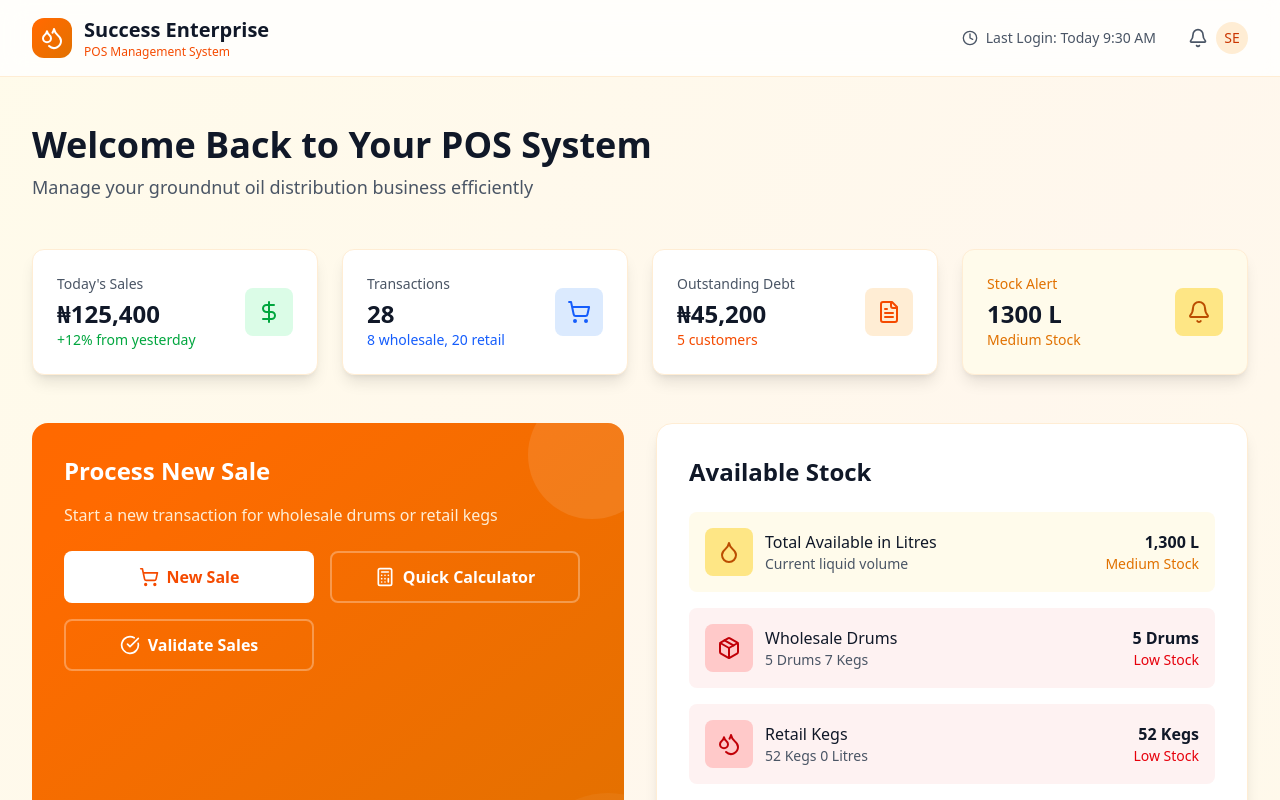
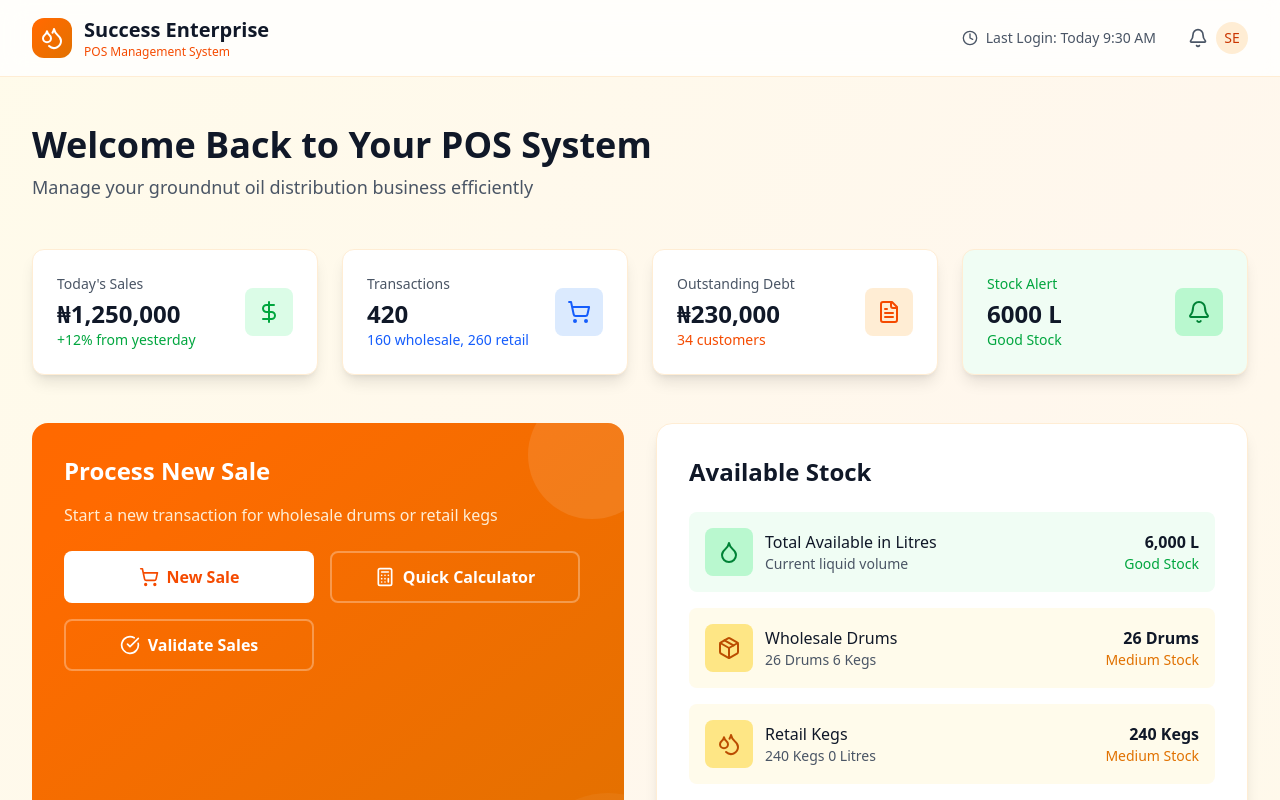
Before and after one commit to Ademic2022/pos-webapp, a Next.js app: page / in a window 1280 px wide. Shown: the top 800 px of the page. Built offline with nearby package versions, Linux system fonts and the light colour scheme.

Commit message:
Refactor stock data structure and update related components to use createdAt timestamp

```diff
--- a/src/app/stock/page.tsx
+++ b/src/app/stock/page.tsx
@@ -11,22 +11,15 @@ import {
   Calendar,
   Download,
   Settings,
-  CheckCircle,
-  AlertTriangle,
 } from "lucide-react";
 import Link from "next/link";
-import { stockData } from "@/data/stock";
-import { DeliveryHistory, StockStatus } from "@/interfaces/interface";
+import { dashboardStat } from "@/data/stock";
+import { DeliveryHistory } from "@/interfaces/interface";
 import { loggedInUser } from "@/data/user";
-import {
-  getFillColor,
-  getFillDetails,
-  getLatestStock,
-  getTotalAvailableStock,
-} from "@/utils/utils";
+import { getFillColor, getFillDetails } from "@/utils/utils";
 
 const ManageStock: React.FC = () => {
-  const stock = getLatestStock(stockData);
+  const stock = dashboardStat.stockData;
 
   const [currentStock, setCurrentStock] = useState<number>(
     stock?.totalAvailableStock ?? 0
@@ -43,10 +36,7 @@ const ManageStock: React.FC = () => {
   const [isSubmitting, setIsSubmitting] = useState<boolean>(false);
 
   // Mock delivery history
-  const [deliveryHistory, setDeliveryHistory] = useState(stockData);
-
-  // Calculate derived measurements
-  const totalAvailableStock = getTotalAvailableStock(stockData);
+  const [deliveryHistory, setDeliveryHistory] = useState([stock]);
 
   const {
     totalDrums,
@@ -54,22 +44,8 @@ const ManageStock: React.FC = () => {
     remainingKegs,
     remainingLitres,
     fillPercentage,
+    totalAvailableStock,
   } = getFillDetails();
-
-  // Determine stock status
-  const getStockStatus = (): StockStatus => {
-    if (fillPercentage >= 80)
-      return { status: "Excellent", color: "emerald", icon: CheckCircle };
-    if (fillPercentage >= 60)
-      return { status: "Good", color: "green", icon: CheckCircle };
-    if (fillPercentage >= 40)
-      return { status: "Moderate", color: "yellow", icon: AlertTriangle };
-    if (fillPercentage >= 20)
-      return { status: "Low", color: "orange", icon: AlertTriangle };
-    return { status: "Critical", color: "red", icon: AlertTriangle };
-  };
-
-  const stockStatus = getStockStatus();
 
   // Handle stock addition
   const handleAddStock = async () => {
@@ -79,10 +55,8 @@ const ManageStock: React.FC = () => {
     }
 
     const amount = parseFloat(deliveryAmount);
-    if (amount <= 0 || amount > totalAvailableStock) {
-      alert(
-        `Please enter a valid amount between 1 and ${totalAvailableStock} litres`
-      );
+    if (amount <= 0 || amount > currentStock) {
+      alert(`Please enter a valid amount between 1 and ${currentStock} litres`);
       return;
     }
 
@@ -96,8 +70,7 @@ const ManageStock: React.FC = () => {
       id: deliveryHistory.length + 1,
       amount,
       supplier: selectedSupplier,
-      date: deliveryDate,
-      timestamp: new Date(),
+      createdAt: new Date(),
       availableStock: currentStock + amount,
       totalAvailableStock: currentStock + amount, // This could be adjusted based on actual stock sold
       soldStock: 0,
@@ -292,7 +265,7 @@ const ManageStock: React.FC = () => {
                   Main Storage Tank
                 </h3>
                 <p className="text-lg text-gray-600">
-                  {currentStock}L / {stock?.soldStock ?? 0}L
+                  {totalAvailableStock}L / {stock?.soldStock ?? 0}L
                 </p>
               </div>
               <div className="w-16 h-16 bg-blue-100 rounded-xl flex items-center justify-center">
@@ -332,12 +305,11 @@ const ManageStock: React.FC = () => {
                   Available Capacity (L)
                 </div>
               </div>
-              <div className="text-center p-4 bg-emerald-50 rounded-lg">
-                <span
-                  className={`px-4 py-2 bg-${stockStatus.color}-100 text-${stockStatus.color}-700 rounded-full text-sm font-medium`}
-                >
-                  {stockStatus.status.toUpperCase()} LEVEL
-                </span>
+              <div className="text-center p-4 bg-green-50 rounded-lg">
+                <div className="text-xl font-bold text-green-600 mb-1">
+                  {stock.soldStock.toLocaleString()}
+                </div>
+                <div className="text-sm text-gray-600">Sold Capacity (L)</div>
               </div>
             </div>
           </div>
@@ -462,14 +434,14 @@ const ManageStock: React.FC = () => {
                             +{delivery.amount.toLocaleString()}L
                           </span>
                           <span className="text-sm text-gray-500">
-                            {delivery.timestamp.toLocaleDateString()}
+                            {delivery.createdAt.toLocaleDateString()}
                           </span>
                         </div>
                         <p className="text-sm text-gray-600 mb-1">
                           {delivery.supplier}
                         </p>
                         <p className="text-xs text-gray-500">
-                          {delivery.timestamp.toLocaleTimeString()}
+                          {delivery.createdAt.toLocaleTimeString()}
                         </p>
                       </div>
                     ))}
--- a/src/components/home/home.tsx
+++ b/src/components/home/home.tsx
@@ -18,6 +18,7 @@ import StockDisplay from "@/utils/stock";
 import CalculatorModal from "@/utils/calculator";
 import { getFillDetails, getStockStatus } from "@/utils/utils";
 import { colorMap } from "@/data/constants";
+import { dashboardStat } from "@/data/stock";
 
 const Home = () => {
   const [showCalculator, setShowCalculator] = React.useState(false);
@@ -86,7 +87,9 @@ const Home = () => {
                   <p className="text-sm text-gray-600 mb-1">
                     Today&apos;s Sales
                   </p>
-                  <p className="text-2xl font-bold text-gray-900">₦125,400</p>
+                  <p className="text-2xl font-bold text-gray-900">
+                    ₦{dashboardStat.totalSales.toLocaleString()}
+                  </p>
                   <p className="text-sm text-green-600">+12% from yesterday</p>
                 </div>
                 <div className="w-12 h-12 bg-green-100 rounded-lg flex items-center justify-center">
@@ -99,9 +102,13 @@ const Home = () => {
               <div className="flex items-center justify-between">
                 <div>
                   <p className="text-sm text-gray-600 mb-1">Transactions</p>
-                  <p className="text-2xl font-bold text-gray-900">28</p>
+                  <p className="text-2xl font-bold text-gray-900">
+                    {dashboardStat.transaction.totalTransactionCount.toLocaleString()}
+                  </p>
                   <p className="text-sm text-blue-600">
-                    8 wholesale, 20 retail
+                    {dashboardStat.transaction.wholeSales.toLocaleString()}{" "}
+                    wholesale,{" "}
+                    {dashboardStat.transaction.retails.toLocaleString()} retail
                   </p>
                 </div>
                 <div className="w-12 h-12 bg-blue-100 rounded-lg flex items-center justify-center">
@@ -114,8 +121,13 @@ const Home = () => {
               <div className="flex items-center justify-between">
                 <div>
                   <p className="text-sm text-gray-600 mb-1">Outstanding Debt</p>
-                  <p className="text-2xl font-bold text-gray-900">₦45,200</p>
-                  <p className="text-sm text-orange-600">5 customers</p>
+                  <p className="text-2xl font-bold text-gray-900">
+                    ₦{dashboardStat.outstandingDebts.debtValue.toLocaleString()}
+                  </p>
+                  <p className="text-sm text-orange-600">
+                    {dashboardStat.outstandingDebts.customerCount.toLocaleString()}{" "}
+                    customers
+                  </p>
                 </div>
                 <div className="w-12 h-12 bg-orange-100 rounded-lg flex items-center justify-center">
                   <FileText className="w-6 h-6 text-orange-600" />
--- a/src/components/reports/validationReport.tsx
+++ b/src/components/reports/validationReport.tsx
@@ -10,8 +10,8 @@ import {
 } from "lucide-react";
 import { MeterReading } from "@/types/types";
 import { generateMockData } from "@/data/sales";
-import { calculateStats, getLatestStock, isDateInRange } from "@/utils/utils";
-import { stockData } from "@/data/stock";
+import { calculateStats, isDateInRange } from "@/utils/utils";
+import { dashboardStat } from "@/data/stock";
 
 const MeterReadingReports = () => {
   const [mockReadings] = useState<MeterReading[]>(generateMockData());
@@ -22,7 +22,7 @@ const MeterReadingReports = () => {
   const [startDate, setStartDate] = useState<string>("");
   const [endDate, setEndDate] = useState<string>("");
 
-  const latestStock = getLatestStock(stockData);
+  const latestStock = dashboardStat.stockData;
 
   useEffect(() => {
     let filtered = mockReadings;
@@ -43,7 +43,7 @@ const MeterReadingReports = () => {
         isDateInRange(reading.date || reading.date, start, end)
       );
     } else if (dateFilterType === "since_restock" && latestStock) {
-      const restockDate = new Date(latestStock.date);
+      const restockDate = new Date(latestStock.createdAt);
       const today = new Date();
       today.setHours(23, 59, 59, 999);
 
@@ -223,11 +223,12 @@ const MeterReadingReports = () => {
               <div className="bg-blue-50 border border-blue-200 rounded-lg p-3">
                 <p className="text-sm text-blue-800">
                   <span className="font-semibold">Last Restock Date:</span>{" "}
-                  {new Date(latestStock.date).toLocaleDateString()}
+                  {new Date(latestStock.createdAt).toLocaleDateString()}
                 </p>
                 <p className="text-xs text-blue-600 mt-1">
                   Showing readings from{" "}
-                  {new Date(latestStock.date).toLocaleDateString()} to today
+                  {new Date(latestStock.createdAt).toLocaleDateString()} to
+                  today
                 </p>
               </div>
             </div>
--- a/src/data/stock.ts
+++ b/src/data/stock.ts
@@ -1,28 +1,4 @@
-import { DeliveryHistory } from "@/interfaces/interface";
-import { MeterReading } from "@/types/types";
-
-export const stockData: DeliveryHistory[] = [
-    {
-      id: 1,
-      amount: 1500,
-      supplier: "Premium Oil Suppliers Ltd",
-      date: "2025-05-30",
-      timestamp: new Date("2024-05-30T10:30:00"),
-      availableStock: 1550, // Example available stock after this delivery
-      totalAvailableStock: 1425, // Total available stock after this delivery, this value change as stock is sold
-      soldStock: 125, // Example sold stock after this delivery
-    },
-    {
-      id: 2,
-      amount: 1050,
-      supplier: "Golden Harvest Oil Co.",
-      date: "2024-05-28",
-      timestamp: new Date("2024-05-28T14:15:00"),
-      availableStock: 1200, // Example available stock after this delivery
-      totalAvailableStock : 50, // Total available stock after this delivery, this value change as stock is sold
-      soldStock: 1150, // Example sold stock after this delivery
-    },
-  ]
+import { DashboardStats, MeterReading } from "@/types/types";
 
 export const dailyMeterReading: MeterReading = {
     id: "1",
@@ -34,3 +10,29 @@ export const dailyMeterReading: MeterReading = {
     status: "valid",
     operator: "John Doe",
 }
+
+
+export const dashboardStat: DashboardStats = {
+  totalSales: 1250000,
+  transaction: {
+    totalTransactionCount: 420,
+    wholeSales: 160,
+    retails: 260,
+  },
+  outstandingDebts: {
+    debtValue: 230000,
+    customerCount: 34,
+  },
+  stockData: {
+    id: 101,
+    amount: 9200, // litres delivered
+    supplier: "Global Oil Ltd",
+    createdAt: new Date("2025-06-01T08:30:00Z"),
+    availableStock: 9500,
+    totalAvailableStock: 6000,
+    soldStock: 3500,
+  },
+  totalLitres: 47500,
+  totalCustomers: 182,
+  totalDeliveries: 67,
+};
--- a/src/interfaces/interface.ts
+++ b/src/interfaces/interface.ts
@@ -70,8 +70,7 @@ export interface DeliveryHistory {
   id: number;
   amount: number;
   supplier: string;
-  date: string;
-  timestamp: Date;
+  createdAt: Date
   availableStock: number;
   totalAvailableStock: number;
   soldStock: number;
--- a/src/utils/utils.ts
+++ b/src/utils/utils.ts
@@ -1,5 +1,5 @@
 import { DRUM_CAPACITY, KEG_CAPACITY, STOCK_THRESHOLDS } from "@/data/constants";
-import { stockData } from "@/data/stock";
+import { dashboardStat } from "@/data/stock";
 import { DeliveryHistory } from "@/interfaces/interface";
 import { MeterReading, Stats, StockStatus } from "@/types/types";
 
@@ -7,7 +7,7 @@ export const getLatestAvailableStock = (stockData: DeliveryHistory[]): number =>
   if (!Array.isArray(stockData) || stockData.length === 0) return 0;
 
   const latestStock = stockData.reduce((latest, current) =>
-    current.timestamp.getTime() > latest.timestamp.getTime() ? current : latest
+    current.createdAt.getTime() > latest.createdAt.getTime() ? current : latest
   );
 
   return latestStock.totalAvailableStock;
@@ -18,7 +18,7 @@ export const getLatestStock = (stockData: DeliveryHistory[]): DeliveryHistory |
     if (!Array.isArray(stockData) || stockData.length === 0) return null;
 
     return stockData.reduce((latest, current) =>
-      current.timestamp.getTime() > latest.timestamp.getTime() ? current : latest
+      current.createdAt.getTime() > latest.createdAt.getTime() ? current : latest
     );
   };
 
@@ -27,7 +27,7 @@ export const getTotalAvailableStock = (stockData: DeliveryHistory[]): number =>
     if (!Array.isArray(stockData) || stockData.length === 0) return 0;
 
     const latestStock = stockData.reduce((latest, current) =>
-      current.timestamp.getTime() > latest.timestamp.getTime() ? current : latest
+      current.createdAt.getTime() > latest.createdAt.getTime() ? current : latest
     );
 
     return latestStock.totalAvailableStock - latestStock.soldStock;
@@ -35,8 +35,8 @@ export const getTotalAvailableStock = (stockData: DeliveryHistory[]): number =>
 
 
 export const getFillDetails = () => {
-    const stock = getLatestStock(stockData);
-    const totalAvailableStock = (stock?.totalAvailableStock ?? 0) - (stock?.soldStock ?? 0);
+    const stock = dashboardStat.stockData;
+    const totalAvailableStock = stock.totalAvailableStock;
     const currentStock = stock?.availableStock ?? 0;
 
     const totalDrums = Math.floor(totalAvailableStock / DRUM_CAPACITY);
```
Also changed, not shown: src/types/types.ts (+21 -0 lines).
